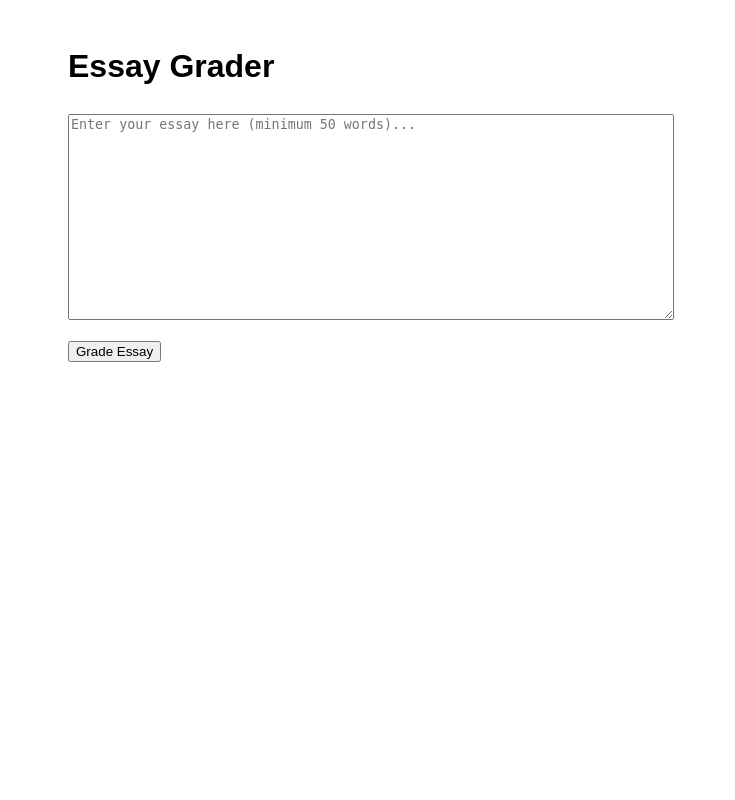
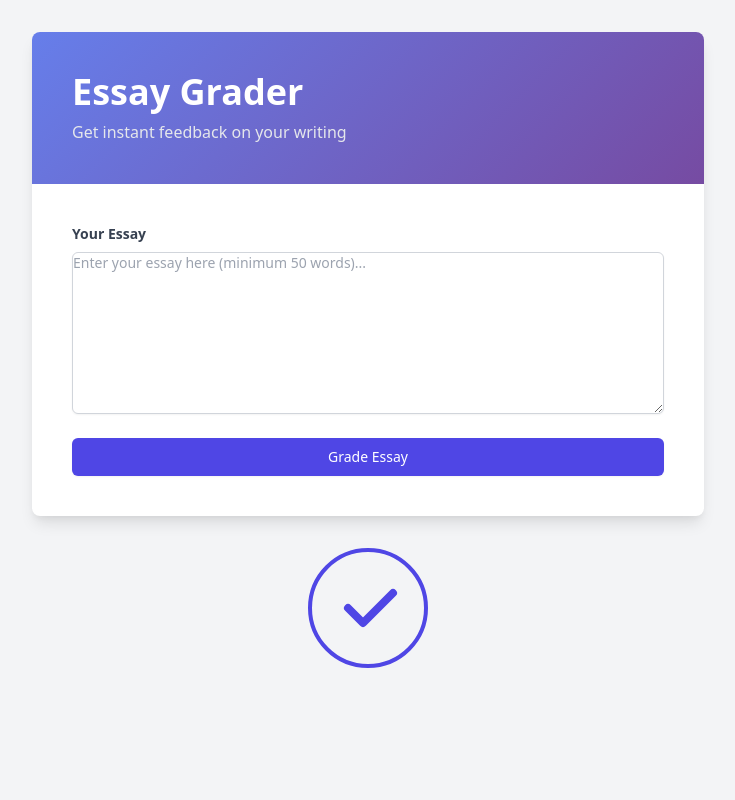
Before and after one commit to ishita-0023/final_year_project, a Flask app: page / in a window 1280 px wide. Shown: the whole page, without its empty margins (272-1007 px from the left). Run offline with Flask 3, Linux system fonts and the light colour scheme.

Commit message:
final_changes

```diff
--- a/templates/index.html
+++ b/templates/index.html
@@ -1,29 +1,54 @@
-<!-- templates/index.html -->
 <!DOCTYPE html>
 <html lang="en">
 <head>
     <meta charset="UTF-8">
     <meta name="viewport" content="width=device-width, initial-scale=1.0">
     <title>Essay Grader</title>
+    <link href="https://cdnjs.cloudflare.com/ajax/libs/tailwindcss/2.2.19/tailwind.min.css" rel="stylesheet">
     <style>
-        body { font-family: Arial, sans-serif; line-height: 1.6; margin: 0; padding: 20px; }
-        .container { max-width: 600px; margin: auto; }
-        textarea { width: 100%; height: 200px; margin-bottom: 10px; }
-        #result, #error { margin-top: 20px; }
-        .hidden { display: none; }
+        .gradient-bg {
+            background: linear-gradient(135deg, #667eea 0%, #764ba2 100%);
+        }
+        .custom-shadow {
+            box-shadow: 0 4px 6px rgba(50, 50, 93, 0.11), 0 1px 3px rgba(0, 0, 0, 0.08);
+        }
     </style>
 </head>
-<body>
-    <div class="container">
-        <h1>Essay Grader</h1>
-        <form id="essay-form">
-            <textarea id="essay" name="essay" placeholder="Enter your essay here (minimum 50 words)..."></textarea>
-            <button type="submit">Grade Essay</button>
-        </form>
-        <div id="result" class="hidden">
-            <h2>Predicted Grade: <span id="grade"></span></h2>
+<body class="bg-gray-100 min-h-screen">
+    <div class="container mx-auto px-4 py-8">
+        <div class="max-w-2xl mx-auto">
+            <div class="bg-white rounded-lg shadow-lg overflow-hidden">
+                <div class="gradient-bg p-6 sm:p-10">
+                    <h1 class="text-3xl sm:text-4xl font-bold text-white mb-2">Essay Grader</h1>
+                    <p class="text-gray-200">Get instant feedback on your writing</p>
+                </div>
+                <div class="p-6 sm:p-10">
+                    <form id="essay-form">
+                        <div class="mb-6">
+                            <label for="essay" class="block text-gray-700 text-sm font-bold mb-2">Your Essay</label>
+                            <textarea id="essay" name="essay" rows="8" class="shadow-sm focus:ring-indigo-500 focus:border-indigo-500 mt-1 block w-full sm:text-sm border border-gray-300 rounded-md" placeholder="Enter your essay here (minimum 50 words)..."></textarea>
+                        </div>
+                        <div>
+                            <button type="submit" class="w-full flex justify-center py-2 px-4 border border-transparent rounded-md shadow-sm text-sm font-medium text-white bg-indigo-600 hover:bg-indigo-700 focus:outline-none focus:ring-2 focus:ring-offset-2 focus:ring-indigo-500">
+                                Grade Essay
+                            </button>
+                        </div>
+                    </form>
+                    <div id="result" class="mt-8 hidden">
+                        <h2 class="text-lg font-semibold text-gray-900">Predicted Grade: <span id="grade" class="text-2xl font-bold text-indigo-600"></span></h2>
+                    </div>
+                    <div id="error" class="mt-8 hidden">
+                        <p class="text-red-600"></p>
+                    </div>
+                </div>
+            </div>
+            <div class="mt-8 text-center">
+                <svg class="inline-block" width="120" height="120" viewBox="0 0 120 120" fill="none" xmlns="http://www.w3.org/2000/svg">
+                    <circle cx="60" cy="60" r="58" stroke="#4F46E5" stroke-width="4"/>
+                    <path d="M40 60L55 75L85 45" stroke="#4F46E5" stroke-width="8" stroke-linecap="round" stroke-linejoin="round"/>
+                </svg>
+            </div>
         </div>
-        <div id="error" class="hidden"></div>
     </div>
     <script>
         document.getElementById('essay-form').addEventListener('submit', function(e) {
@@ -40,7 +65,7 @@
             .then(response => response.json())
             .then(data => {
                 if (data.error) {
-                    error.textContent = data.error;
+                    error.querySelector('p').textContent = data.error;
                     error.classList.remove('hidden');
                     result.classList.add('hidden');
                 } else {
@@ -50,7 +75,7 @@
                 }
             })
             .catch((error) => {
-                error.textContent = 'An error occurred. Please try again.';
+                error.querySelector('p').textContent = 'An error occurred. Please try again.';
                 error.classList.remove('hidden');
                 result.classList.add('hidden');
                 console.error('Error:', error);
```
